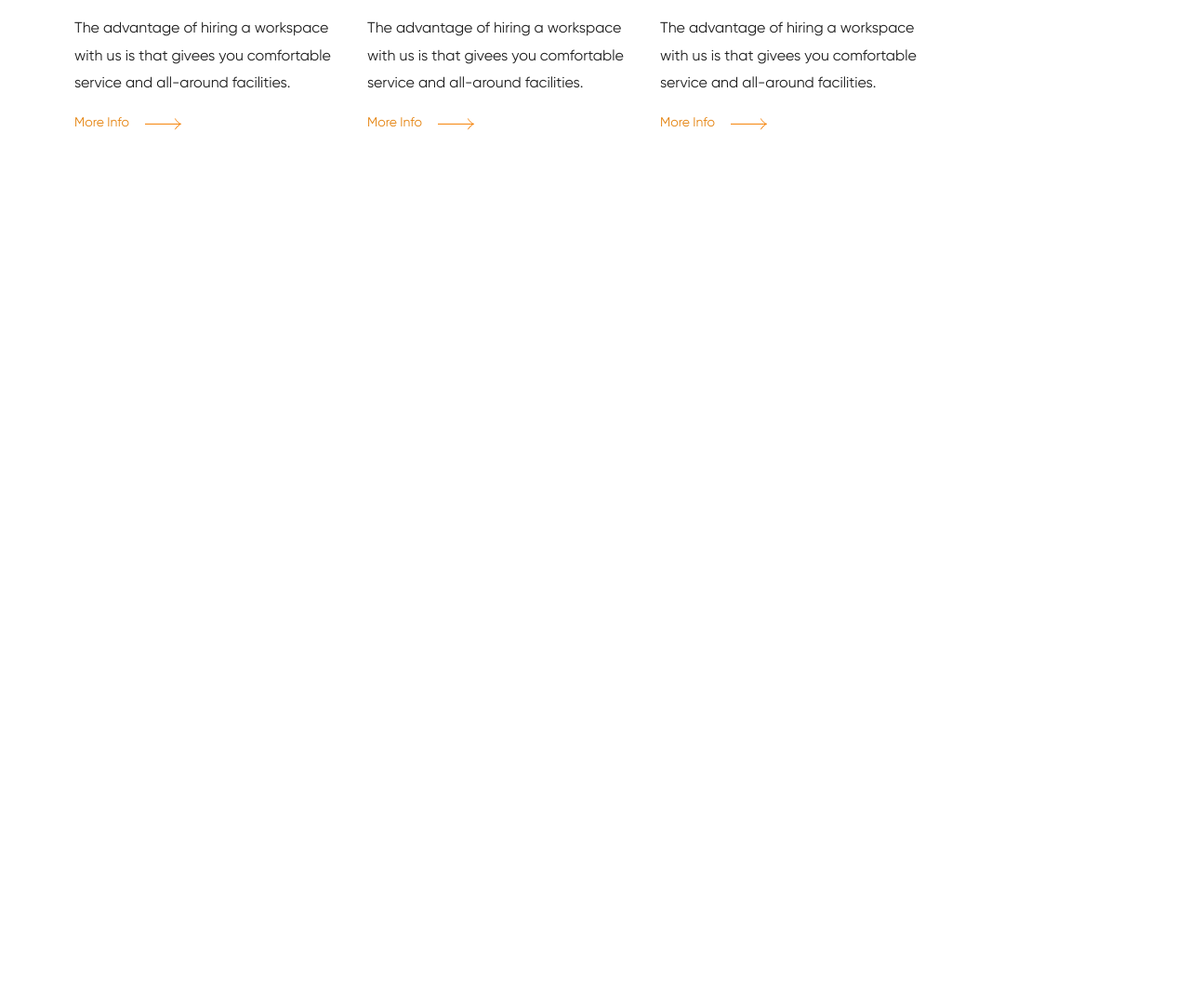
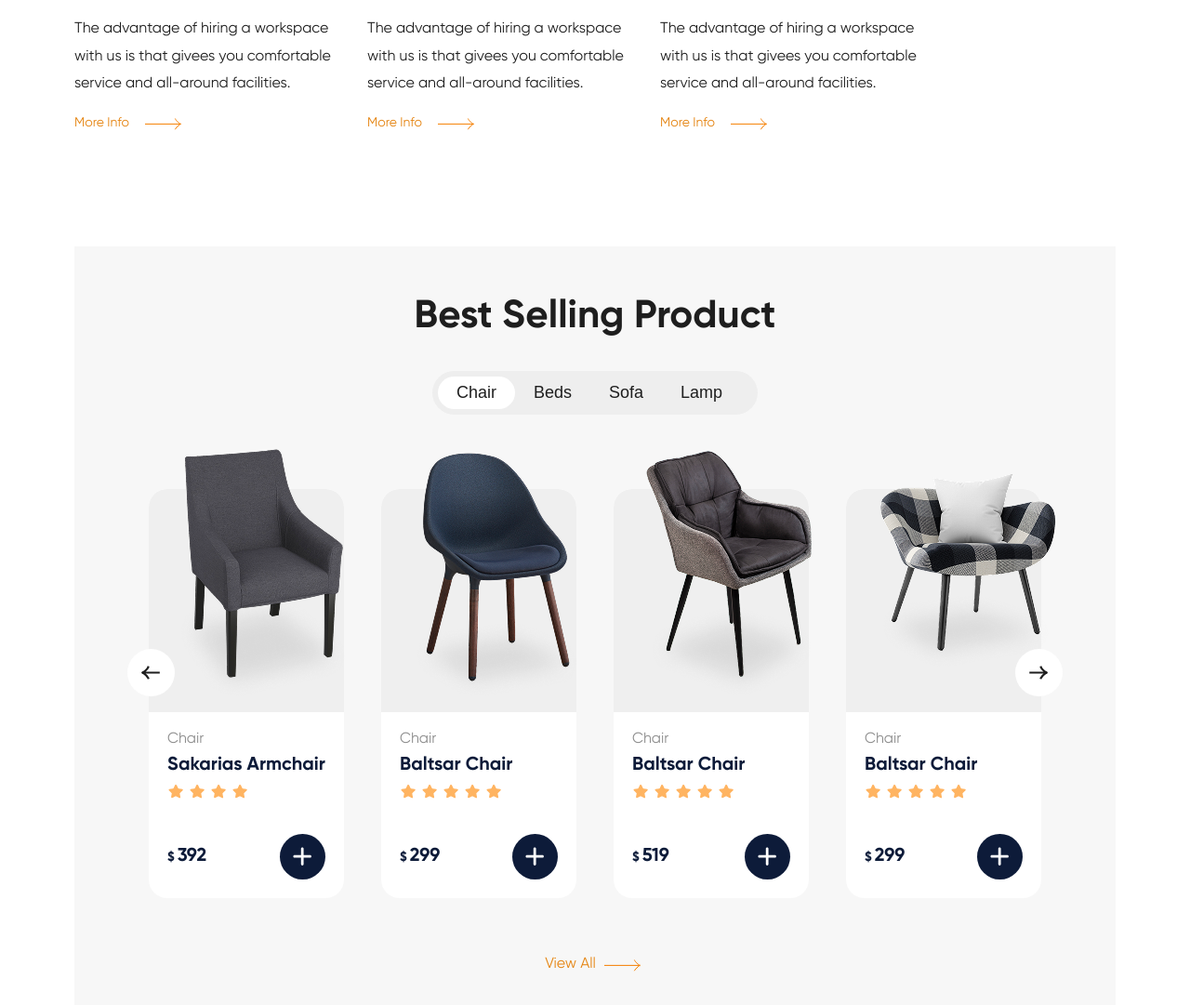
Before and after one commit to isHardCoded/panto-html, a plain HTML site: page index.html in a window 1280 px wide. Shown: the part 1341-2422 px from the top of the page at 93% size. Before the commit the page ends 1606 px from the top, so only its background shows below. Drawn offline with Linux system fonts and the light colour scheme; files whose address does not match are found by name.

Commit message:
Сверстали карточки товаров

```diff
--- a/index.html
+++ b/index.html
@@ -53,6 +53,7 @@
 			</div>
 			<!-- MAIN -->
 			<main class="main">
+				<!-- CHOOSING US -->
 				<div class="choosing">
 					<h2>Why<br/> Choosing Us</h2>
 					<div class="choosing-blocks">
@@ -82,6 +83,119 @@
 						</div>
 					</div>
 				</div>
+
+				<!-- PRODUCTS -->
+				<div class="products">
+					<h2>Best Selling Product</h2>
+					<!-- PRODUCTS FILTER -->
+					<nav class="products-filter">
+						<button class="filter active-filter">Chair</button>
+						<button class="filter">Beds</button>
+						<button class="filter">Sofa</button>
+						<button class="filter">Lamp</button>
+					</nav>
+					<!-- PRODUCTS CARDS -->
+					<div class="products-container">
+						<button class="prev">
+							<img src="./public/icons/left-arrow.svg" alt="">
+						</button>
+						<div class="card">
+							<div class="card-image">
+								<img src="./public/images/chair-4.png" alt="">
+							</div>
+							<div class="card-content">
+								<h4>Chair</h4>
+								<h3>Sakarias Armchair</h3>
+								<div class="card-rating">
+									<img src="./public/icons/star.svg" alt="">
+									<img src="./public/icons/star.svg" alt="">
+									<img src="./public/icons/star.svg" alt="">
+									<img src="./public/icons/star.svg" alt="">
+								</div>
+								<div class="card-price">
+									<p><span>$</span>392</p>
+									<button>
+										<img src="./public/icons/plus.svg" alt="">
+									</button>
+								</div>
+							</div>
+						</div>
+						<div class="card">
+							<div class="card-image">
+								<img src="./public/images/chair-1.png" alt="">
+							</div>
+							<div class="card-content">
+								<h4>Chair</h4>
+								<h3>Baltsar Chair</h3>
+								<div class="card-rating">
+									<img src="./public/icons/star.svg" alt="">
+									<img src="./public/icons/star.svg" alt="">
+									<img src="./public/icons/star.svg" alt="">
+									<img src="./public/icons/star.svg" alt="">
+									<img src="./public/icons/star.svg" alt="">
+								</div>
+								<div class="card-price">
+									<p><span>$</span>299</p>
+									<button>
+										<img src="./public/icons/plus.svg" alt="">
+									</button>
+								</div>
+							</div>
+						</div>
+						<div class="card">
+							<div class="card-image">
+								<img src="./public/images/chair-2.png" alt="">
+							</div>
+							<div class="card-content">
+								<h4>Chair</h4>
+								<h3>Baltsar Chair</h3>
+								<div class="card-rating">
+									<img src="./public/icons/star.svg" alt="">
+									<img src="./public/icons/star.svg" alt="">
+									<img src="./public/icons/star.svg" alt="">
+									<img src="./public/icons/star.svg" alt="">
+									<img src="./public/icons/star.svg" alt="">
+								</div>
+								<div class="card-price">
+									<p><span>$</span>519</p>
+									<button>
+										<img src="./public/icons/plus.svg" alt="">
+									</button>
+								</div>
+							</div>
+						</div>
+						<div class="card">
+							<div class="card-image">
+								<img src="./public/images/chair-3.png" alt="">
+							</div>
+							<div class="card-content">
+								<h4>Chair</h4>
+								<h3>Baltsar Chair</h3>
+								<div class="card-rating">
+									<img src="./public/icons/star.svg" alt="">
+									<img src="./public/icons/star.svg" alt="">
+									<img src="./public/icons/star.svg" alt="">
+									<img src="./public/icons/star.svg" alt="">
+									<img src="./public/icons/star.svg" alt="">
+								</div>
+								<div class="card-price">
+									<p><span>$</span>299</p>
+									<button>
+										<img src="./public/icons/plus.svg" alt="">
+									</button>
+								</div>
+							</div>
+						</div>
+						<button class="next">
+							<img src="./public/icons/right-arrow.svg" alt="">
+						</button>
+					</div>
+					<!-- LINK -->
+					<a href="#">
+						<span>View All</span>
+						<img src="./public/images/orange-arrow.svg" alt="">
+					</a>
+				</div>
 			</main>
 		</div>
 	</body>
--- a/src/assets/styles/main.css
+++ b/src/assets/styles/main.css
@@ -48,3 +48,162 @@
     font-size: 14px;
   }
 }
+
+.products {
+  padding: 50px 80px;
+  background-color: #F7F7F7;
+
+  h2 {
+    text-align: center;
+  }
+}
+
+.products-filter {
+  display: flex;
+  max-width: 350px;
+  margin: 0 auto;
+
+  background-color: #EEEEEE;
+  padding: 6px;
+  border-radius: 44px;
+
+  margin-top: 32px;
+  margin-bottom: 80px;
+}
+
+.filter {
+  color: #1E1E1E;
+  font-size: 18px;
+  padding: 7px 20px;
+  border-radius: 32px;
+  background: none;
+}
+
+.active-filter {
+  background-color: white;
+}
+
+.products {
+  margin-top: 120px;
+  margin-bottom: 200px;
+
+  h2 {
+    font-size: 42px;
+    color: #1E1E1E;
+  }
+
+  a {
+    margin-top: 60px;
+    text-align: center;
+    color: #E58411;
+    display: flex;
+    align-items: center;
+    justify-content: center;
+    gap: 5px;
+  }
+}
+
+.products-container {
+  display: flex;
+  gap: 40px;
+
+  position: relative;
+
+  .prev {
+    padding: 12px;
+    background-color: white;
+    border-radius: 26px;
+
+    display: flex;
+    justify-content: center;
+    align-items: center;
+
+    position: absolute;
+    top: 172px;
+    left: -23px;
+
+    z-index: 3;
+  }
+
+  .next {
+    padding: 12px;
+    background-color: white;
+    border-radius: 26px;
+
+    display: flex;
+    justify-content: center;
+    align-items: center;
+
+    position: absolute;
+    top: 172px;
+    right: -23px;
+
+    z-index: 3;
+  }
+}
+
+.card {
+  background-color: white;
+  border-radius: 20px;
+  width: 270px;
+}
+
+.card-image {
+  background-color: #efefef;
+  border-top-left-radius: 20px;
+  border-top-right-radius: 20px;
+  height: 240px;
+
+  position: relative;
+
+  img {
+    position: absolute;
+    left: 15px;
+    bottom: 10px;
+  }
+}
+
+.card-content {
+  padding: 20px;
+
+  h4 {
+    color: #8D8D8D;
+    font-size: 16px;
+    font-weight: 400;
+  }
+
+  h3 {
+    color: #0D1B39;
+    font-size: 20px;
+    margin-top: 6px;
+    margin-bottom: 6px;
+  }
+}
+
+.card-price {
+  display: flex;
+  align-items: center;
+  justify-content: space-between;
+  margin-top: 30px;
+
+  p {
+    color: #0D1B39;
+    font-size: 20px;
+    font-weight: 700;
+
+    span {
+      font-size: 14px;
+      margin-right: 3px;
+    }
+  }
+
+  button {
+      display: flex;
+      justify-content: center;
+      align-items: center;
+
+      background-color: #0D1B39;
+      padding: 12px;
+      border-radius: 31px;
+  }
+}
```
Also changed, not shown: public/icons/left-arrow.svg (added), public/icons/plus.svg (added), public/icons/right-arrow.svg (added), public/icons/star.svg (added).
